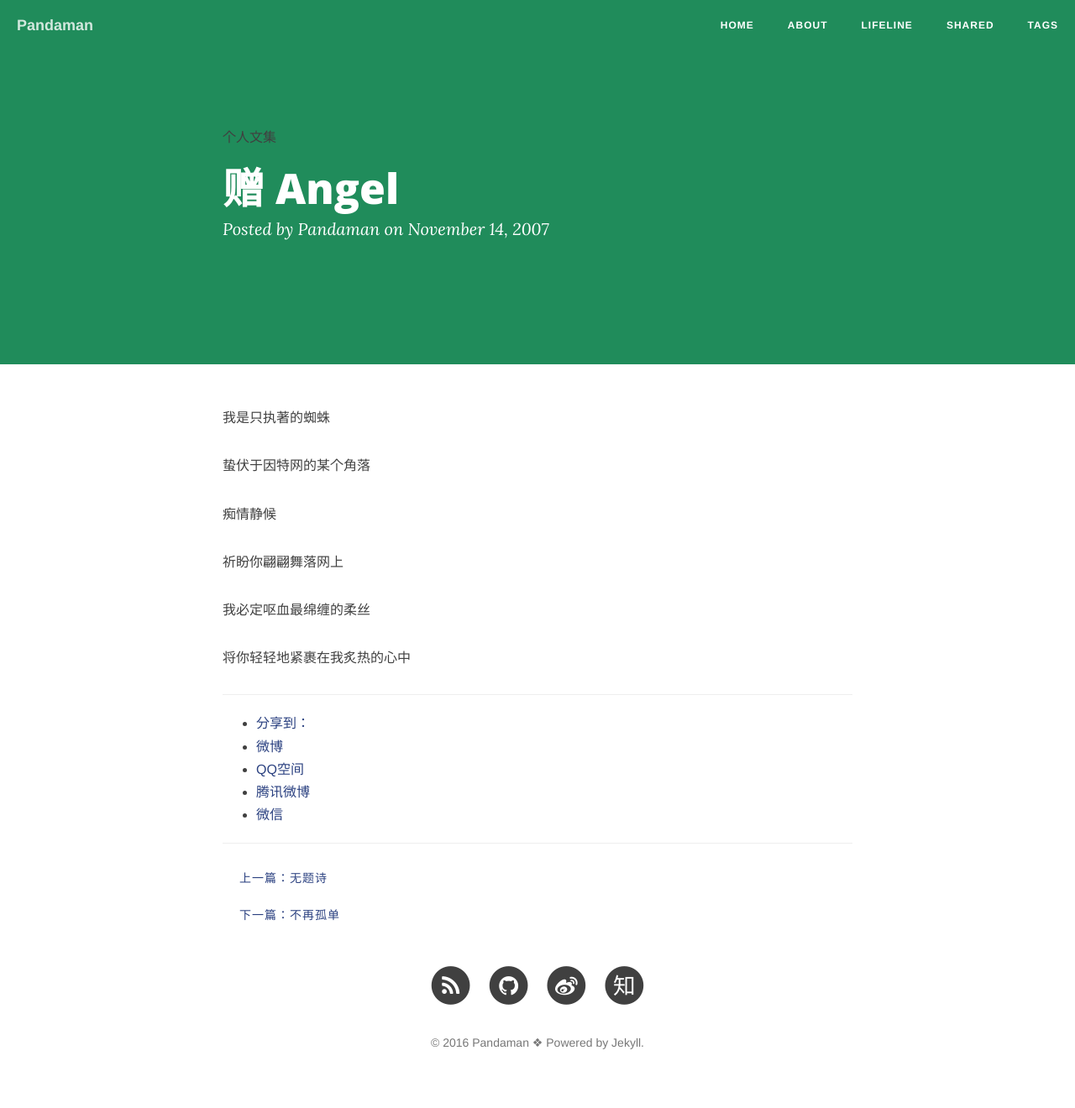
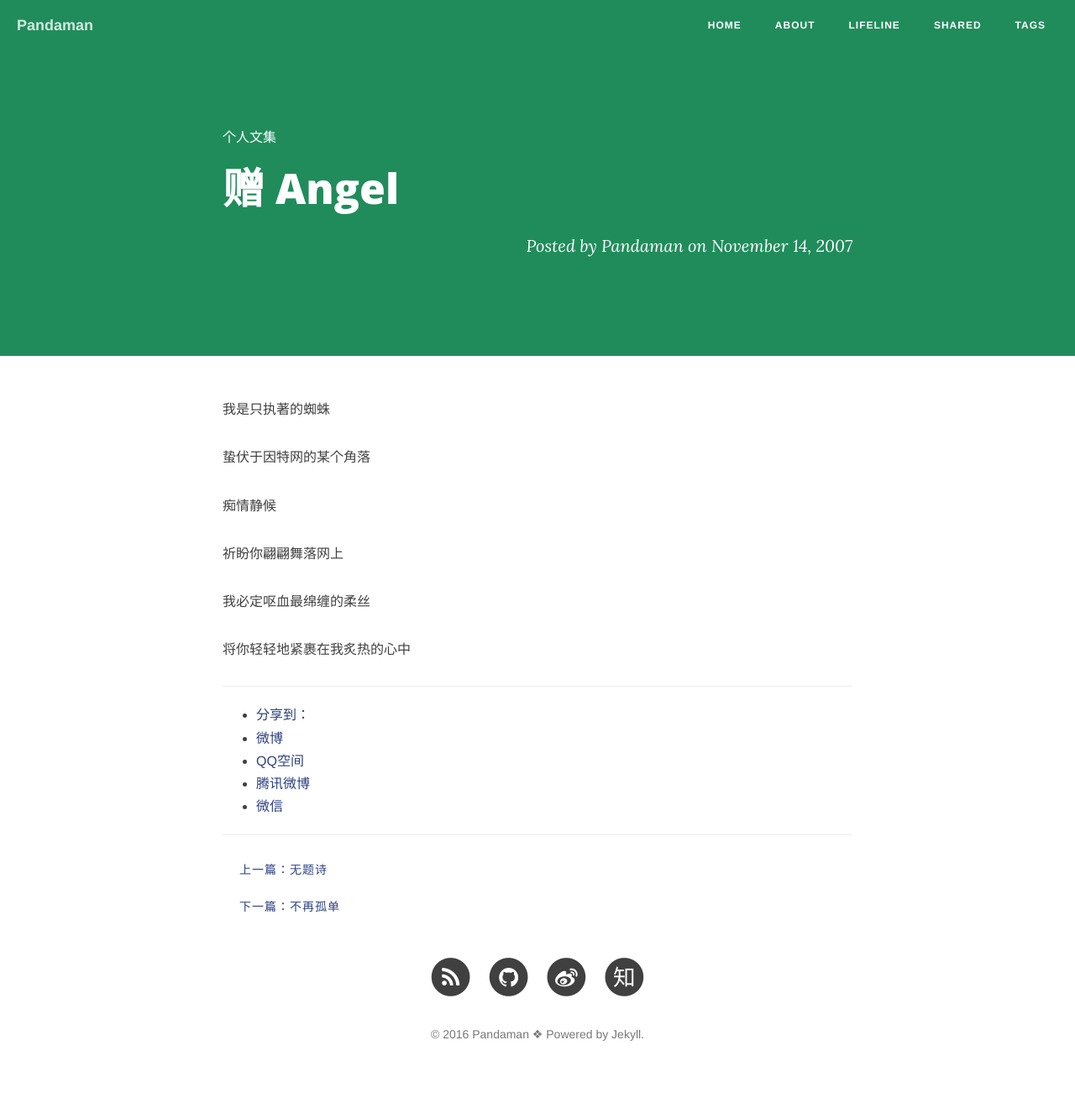
Before and after one commit to ceares/ceares.github.io, a Jekyll site: the page built from _posts/articles/2007-11-14-Angel.md, in a window 1280 px wide. Shown: the whole page at 84% size. Built offline with Jekyll 4.4.1, drawn with Linux system fonts in a browser that asks for light colours; nearby versions of some CDN libraries; comment, search, counter and statistics services are not loaded.

Commit message:
from sp3

```diff
--- a/css/clean-blog.css
+++ b/css/clean-blog.css
@@ -36,6 +36,13 @@
 a img:focus {
   cursor: zoom-in;
 }
+.Tags a{
+    color: white;
+}
+.Tags a:hover {
+    color: yellow;
+}
+
 article {
   overflow-x: hidden;
 }
@@ -284,9 +291,14 @@
   .intro-header .post-heading .subheading {
     font-size: 30px;
   }
-  .intro-header .post-heading .meta {
+
+.intro-header .post-heading .meta {
     font-size: 20px;
-  }
+    text-align: right;
+    margin-top: 30px;
+    margin-bottom: -30px;
+}
+
 }
 .post-preview > a {
   color: #404040;
```
Also changed, not shown: css/bootstrap.min.css.
